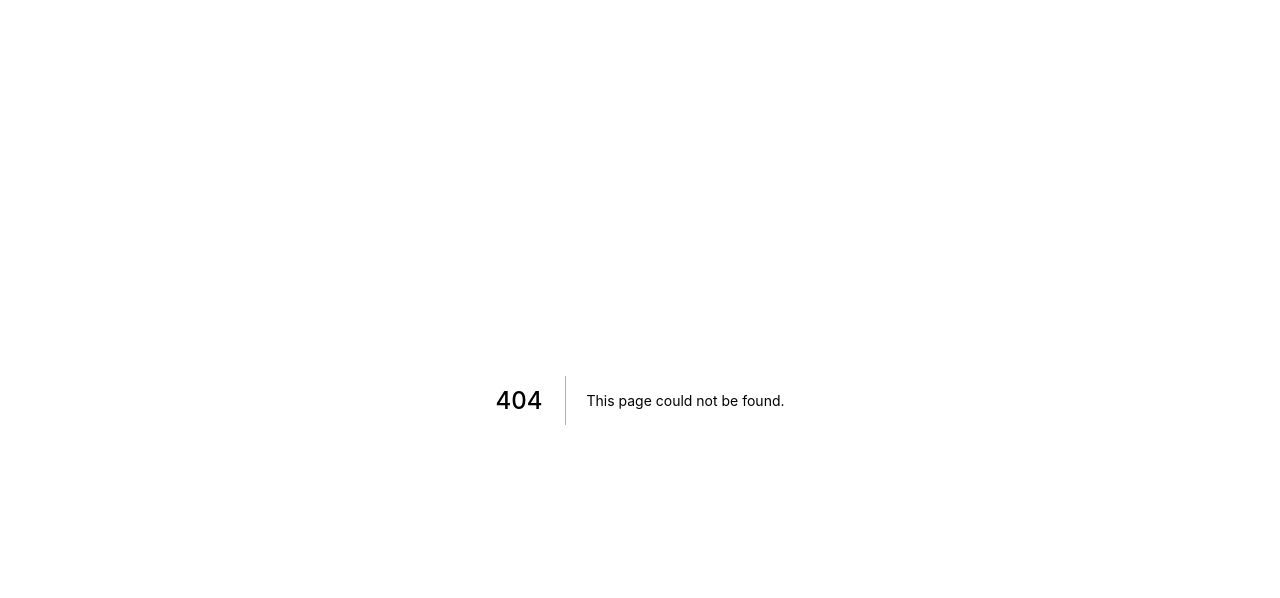
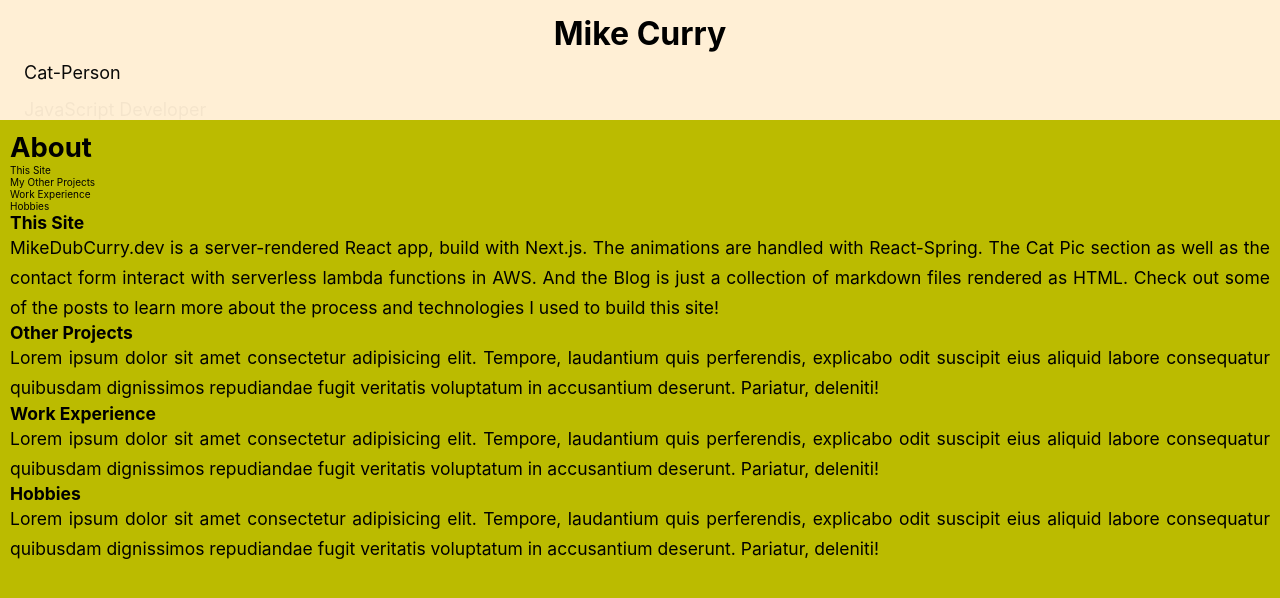
Before and after one commit to mikedubcurry/newest-site, a Next.js app: page /about in a window 1280 px wide. Before the commit this address had no page. Shown: the top 598 px of the page. Built offline with nearby package versions, Linux system fonts and the light colour scheme.

Commit message:
about copy and styling plus about page

```diff
--- a/components/BlogCard.js
+++ b/components/BlogCard.js
@@ -7,7 +7,7 @@ export function BlogCard({ content, i }) {
 		<li className={styles['blog-card']} key={i}>
 			<Link href={`/blog/${content.slug}`}>
 				<a>
-					<h3>{content.title}</h3>
+					<h3 className={styles.subtitle}>{content.title}</h3>
 					<p>{content.summary}</p>
 				</a>
 			</Link>
--- /dev/null
+++ b/components/sections/AboutSection.js
@@ -0,0 +1,23 @@
+import Link from 'next/link';
+
+import styles from '../../styles/Sections.module.css';
+
+export function AboutSection() {
+	return (
+		<section className={styles['about-section']}>
+			<h3 className={styles.subtitle}>This Site</h3>
+			<p className={styles.copy}>
+				MikeDubCurry.dev is a server-rendered React app, build with Next.js. The
+				animations are handled with React-Spring. The Cat Pic section as well as
+				the contact form interact with serverless lambda functions in AWS. And
+				the Blog is just a collection of markdown files rendered as HTML. Check
+				out some of the posts{/* link to blog */} to learn more about the
+				process and technologies I used to build this site!
+			</p>
+
+			<Link href="/about">
+				<a className={styles.link}>Read more about Me</a>
+			</Link>
+		</section>
+	);
+}
--- a/components/sections/CatPicSection.js
+++ b/components/sections/CatPicSection.js
@@ -13,6 +13,7 @@ export function CatPicSection() {
 				<Button level={3} action={handlePrev} text="Prev" />
 				<Button level={3} action={handleNext} text="Next" />
 			</nav>
+			<figure className={styles.catpic}>
 				{imagesSlice.map((image, i) => (
 					<Image
 						key={i}
@@ -23,13 +24,17 @@ export function CatPicSection() {
 						// layout="fixed"
 					/>
 				))}
+			</figure>
 			{/* STYLE THIS SECTION */}
+			<figcaption>
 				<p>Their names are Hamilton (3 legs) and Humphrey (fluffy). </p>
 				<p>
-				You are allowed 6 pets to distribute as you see fit. One click = one pet
+					You are allowed 6 pets to distribute as you see fit. One click = one
+					pet
 				</p>
 				<p>Hamilton: 4,332 pets</p>
 				<p>Humphrey: 4,234 pets</p>
+			</figcaption>
 		</section>
 	);
 }
--- a/components/sections/Sections.js
+++ b/components/sections/Sections.js
@@ -5,6 +5,7 @@ import BlogCard from '../BlogCard';
 import { useHasMounted, usePrefersReducedMotion } from '../../hooks';
 import styles from '../../styles/Sections.module.css';
 import { BlogSection, SampleSection, CatPicSection } from '../';
+import { AboutSection } from './AboutSection';
 
 export function Sections({ data }) {
 	const [selected, setSelected] = useState(0);
@@ -45,9 +46,9 @@ export function Sections({ data }) {
 					}}
 					tabIndex="1"
 				>
-					About Me
+					About
 				</h2>
-				<div>section</div>
+				<AboutSection />
 			</Section>
 			<Section
 				className="second"
--- a/pages/_app.js
+++ b/pages/_app.js
@@ -1,7 +1,13 @@
-import "../styles/globals.css";
+import { Header } from '../components';
+import '../styles/globals.css';
 
 function MyApp({ Component, pageProps }) {
-    return <Component {...pageProps} />;
+	return (
+		<>
+			<Header />
+			<Component {...pageProps} />
+		</>
+	);
 }
 
 export default MyApp;
--- /dev/null
+++ b/pages/about.js
@@ -0,0 +1,69 @@
+import styles from '../styles/About.module.css';
+
+export default function About() {
+	return (
+		<main className={styles.main}>
+			<h1 className={styles['page-title']}>About</h1>
+			<nav>
+				<ul>
+					<li>
+						<a href="#this-site">This Site</a>
+					</li>
+					<li>
+						<a href="#projects">My Other Projects</a>
+					</li>
+					<li>
+						<a href="#work">Work Experience</a>
+					</li>
+					<li>
+						<a href="#hobbies">Hobbies</a>
+					</li>
+				</ul>
+			</nav>
+			<section>
+				<h2 id="this-site" className={styles.subtitle}>
+					This Site
+				</h2>
+				<p className={styles.copy}>
+					MikeDubCurry.dev is a server-rendered React app, build with Next.js.
+					The animations are handled with React-Spring. The Cat Pic section as
+					well as the contact form interact with serverless lambda functions in
+					AWS. And the Blog is just a collection of markdown files rendered as
+					HTML. Check out some of the posts{/* link to blog */} to learn more
+					about the process and technologies I used to build this site!
+				</p>
+			</section>
+			<section>
+				<h2 id="projects" className={styles.subtitle}>
+					Other Projects
+				</h2>
+				<p className={styles.copy}>
+					Lorem ipsum dolor sit amet consectetur adipisicing elit. Tempore,
+					laudantium quis perferendis, explicabo odit suscipit eius aliquid
+					labore consequatur quibusdam dignissimos repudiandae fugit veritatis
+					voluptatum in accusantium deserunt. Pariatur, deleniti!
+				</p>
+			</section>
+			<section>
+				<h2 id="work" className={styles.subtitle}>
+					Work Experience
+				</h2>
+				<p className={styles.copy}>					Lorem ipsum dolor sit amet consectetur adipisicing elit. Tempore,
+					laudantium quis perferendis, explicabo odit suscipit eius aliquid
+					labore consequatur quibusdam dignissimos repudiandae fugit veritatis
+					voluptatum in accusantium deserunt. Pariatur, deleniti!
+</p>
+			</section>
+			<section>
+				<h2 className={styles.subtitle} id="hobbies">
+					Hobbies
+				</h2>
+				<p className={styles.copy}>					Lorem ipsum dolor sit amet consectetur adipisicing elit. Tempore,
+					laudantium quis perferendis, explicabo odit suscipit eius aliquid
+					labore consequatur quibusdam dignissimos repudiandae fugit veritatis
+					voluptatum in accusantium deserunt. Pariatur, deleniti!
+</p>
+			</section>
+		</main>
+	);
+}
--- a/pages/index.js
+++ b/pages/index.js
@@ -18,7 +18,7 @@ export default function Home() {
 				<title>Mike_Curry_dev</title>
 			</Head>
 			<main className={styles.main}>
-				<Header />
+				{/* <Header /> */}
 				<Sections data={{ posts, samples }} />
 			</main>
 		</>
--- /dev/null
+++ b/styles/About.module.css
@@ -0,0 +1,21 @@
+.header {
+	font-size: 1.75rem;
+}
+
+.main {
+	background-color: #bb0;
+  min-height: 85vh;
+  padding: 1rem;
+}
+.page-title {
+  font-size: 2.75rem;
+}
+.subtitle {
+	font-size: 1.75rem;
+	align-self: flex-start;
+}
+.copy {
+	font-size: 1.75rem;
+	line-height: 1.7;
+	text-align: justify;
+}
--- a/styles/Sections.module.css
+++ b/styles/Sections.module.css
@@ -11,11 +11,12 @@
 }
 .blog-section,
 .sample-section,
-.cat-pic-section {
+.cat-pic-section,
+.about-section {
 	width: 100%;
 	display: flex;
 	flex-direction: column;
-	height: 100%;
+	height: 110%;
 	justify-content: space-between;
 	align-items: center;
 	padding: 1rem;
@@ -76,8 +77,52 @@
 	/*	top: -150px; */
 }
 
+.subtitle {
+	font-size: 1.75rem;
+	align-self: flex-start;
+}
+
+.copy {
+	font-size: 1.75rem;
+	line-height: 1.7;
+	text-align: justify;
+}
+.catpic {
+	border: 4px solid red;
+	border-radius: 34px;
+}
+
+
+.link {
+	text-decoration: underline;
+	font-size: 1.5rem;
+}
+
+
 @media screen and (min-width: 500px) {
 	.switcher {
 		width: 70vw;
 	}
+	.link {
+		text-decoration: unset;
+		position: relative;
+	}
+
+	.link:before {
+		content: '';
+		position: absolute;
+		width: 100%;
+		height: 2px;
+		bottom: 0;
+		left: 0;
+		background-color: #000;
+		visibility: hidden;
+		transform: scaleX(0);
+		transition: transform 0.3s ease-in-out;
+	}
+
+	.link:hover:before {
+		visibility: visible;
+		transform: scaleX(1);
+	}
 }
```
Lines whose indentation alone changed are shown as unchanged.
